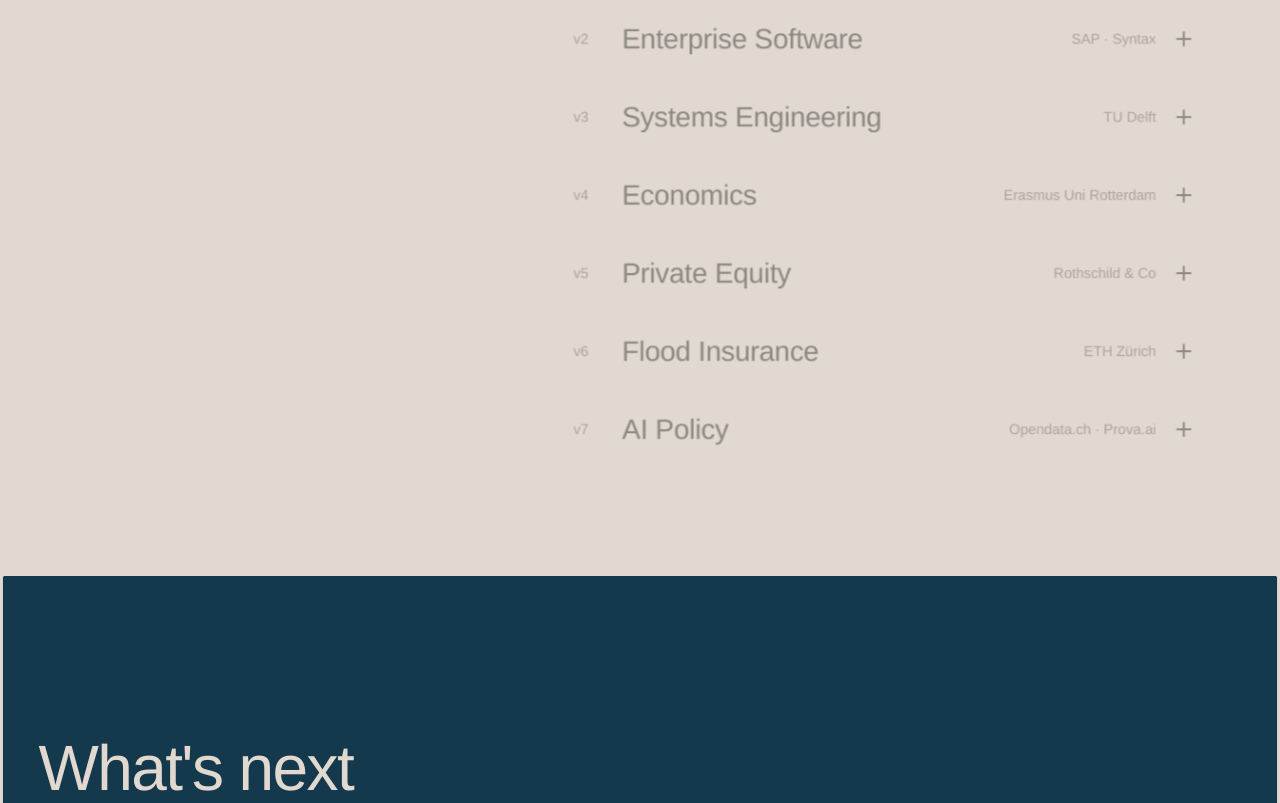
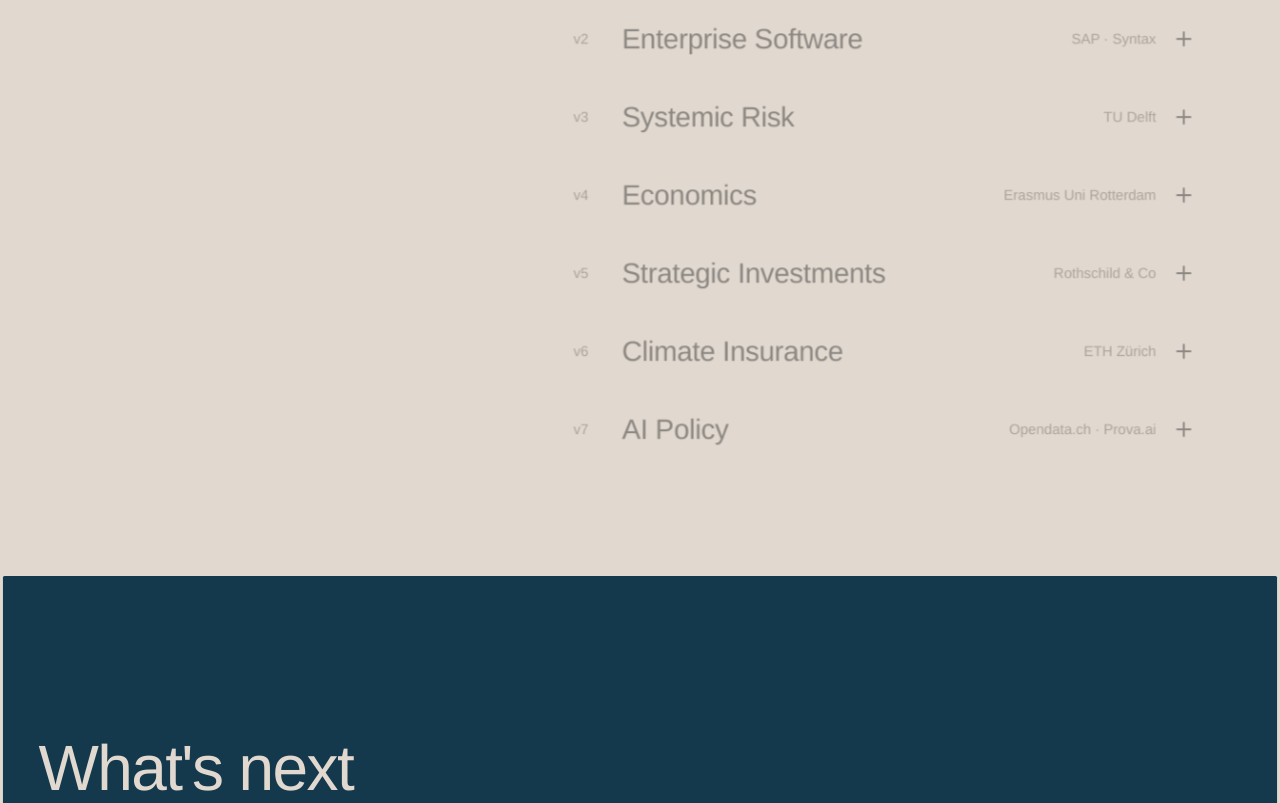
Before and after one commit to philipagain/philipagain.github.io, a plain HTML site: page index.html in a window 1280 px wide. Shown: the part 1824-2627 px from the top of the page. Drawn offline with Linux system fonts and the light colour scheme.

Commit message:
Rebuild index.html from content.md

```diff
--- a/index.html
+++ b/index.html
@@ -101,7 +101,7 @@
           </li>
           <li class="row" data-start>
             <details>
-              <summary class="row-line"><span class="row-version" aria-hidden="true">v3</span><span class="row-title">Systems Engineering</span><span class="row-place">TU Delft</span><span class="row-toggle" aria-hidden="true"></span></summary>
+              <summary class="row-line"><span class="row-version" aria-hidden="true">v3</span><span class="row-title">Systemic Risk</span><span class="row-place">TU Delft</span><span class="row-toggle" aria-hidden="true"></span></summary>
               <ul>
                 <li>MSc Engineering &amp; Policy Analysis at TU Delft.</li>
                 <li>Built an agent-based simulation to stress-test the highway network in Bangladesh against natural disasters.</li>
@@ -124,7 +124,7 @@
           </li>
           <li class="row" data-start>
             <details>
-              <summary class="row-line"><span class="row-version" aria-hidden="true">v5</span><span class="row-title">Private Equity</span><span class="row-place">Rothschild &amp; Co</span><span class="row-toggle" aria-hidden="true"></span></summary>
+              <summary class="row-line"><span class="row-version" aria-hidden="true">v5</span><span class="row-title">Strategic Investments</span><span class="row-place">Rothschild &amp; Co</span><span class="row-toggle" aria-hidden="true"></span></summary>
               <ul>
                 <li>Due diligence on private market funds.</li>
                 <li>Strategic asset allocation research across public, private and real assets.</li>
@@ -133,7 +133,7 @@
           </li>
           <li class="row" data-start>
             <details>
-              <summary class="row-line"><span class="row-version" aria-hidden="true">v6</span><span class="row-title">Flood Insurance</span><span class="row-place">ETH Zürich</span><span class="row-toggle" aria-hidden="true"></span></summary>
+              <summary class="row-line"><span class="row-version" aria-hidden="true">v6</span><span class="row-title">Climate Insurance</span><span class="row-place">ETH Zürich</span><span class="row-toggle" aria-hidden="true"></span></summary>
               <ul>
                 <li>Visiting researcher in the Weather and Climate Risks Group, on an IDEA League research grant.</li>
                 <li>Built an agent-based model to simulate client behavior against price shifts and climate shocks within the US National Flood Insurance Program.</li>
@@ -173,8 +173,8 @@
     <div class="frame target-means">
       <ol class="target-lines">
         <li><span class="tl-name">Ownership</span><span class="tl-proof">In decisions and results.</span></li>
-        <li><span class="tl-name">AI-Native Workflows</span><span class="tl-proof">A new era of business is here. Let's learn from the fastest and the best.</span></li>
-        <li><span class="tl-name">GTM Systems</span><span class="tl-proof">I want to drive sales and the systems underneath.</span></li>
+        <li><span class="tl-name">AI-Native Workflows</span><span class="tl-proof">A new era of business is here. Let's learn from the best.</span></li>
+        <li><span class="tl-name">AI Diffusion</span><span class="tl-proof">I want to move with the adoption frontier into business and society.</span></li>
       </ol>
     </div>
   </section>
```
